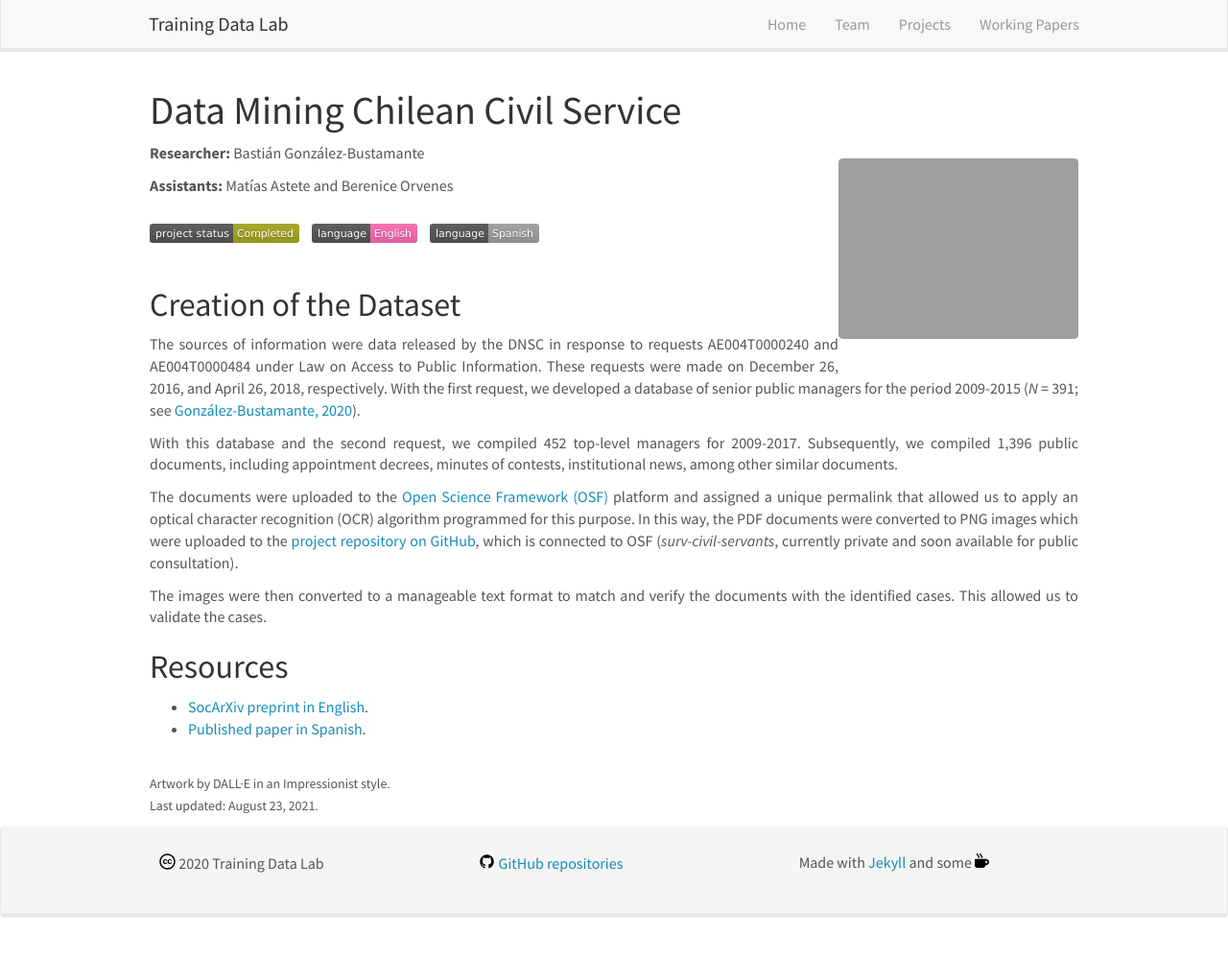
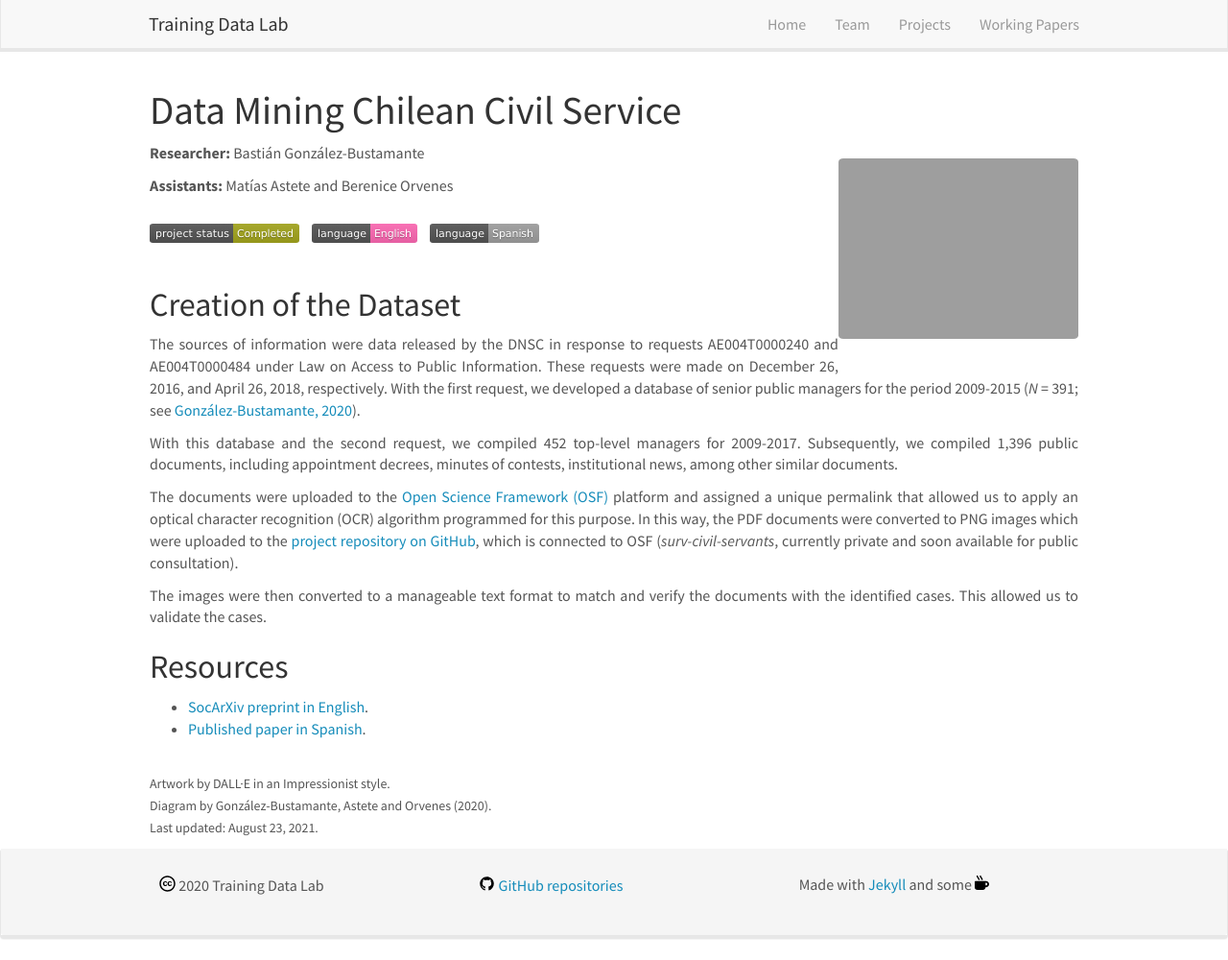
Before and after one commit to training-datalab/old-training-datalab.com, a Jekyll site: the page built from _pages/data-mining-civil-service.md, in a window 1280 px wide and 1000 px high. Shown: the whole window at 96% size. Built offline with Jekyll 4.4.1, drawn with Linux system fonts in a browser that asks for light colours; nearby versions of some CDN libraries.

Commit message:
Update data-mining-civil-service.md

```diff
--- a/_pages/data-mining-civil-service.md
+++ b/_pages/data-mining-civil-service.md
@@ -33,4 +33,5 @@ permalink: /projects/chilean-civil-service
 
 <br />
 <small>Artwork by DALL·E in an Impressionist style.</small><br />
+<small>Diagram by González-Bustamante, Astete and Orvenes (2020).</small><br />
 <small>Last updated: August 23, 2021.</small>
```
